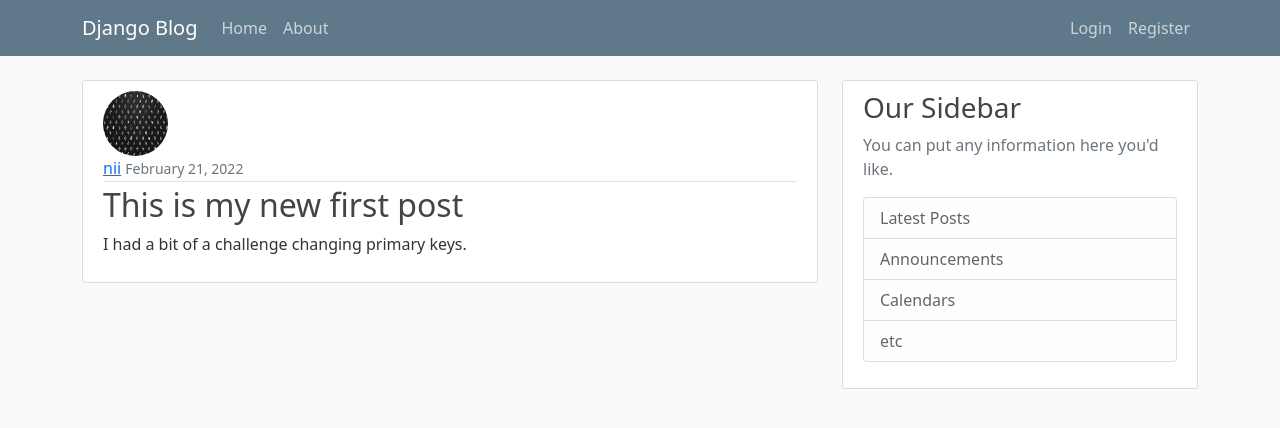
After one commit to Barleymal-t/Django-Project, a Django app: page /post/1/ in a window 1280 px wide. The commit adds this page. Shown: the top 428 px of the page. Run offline with Django 4.2, Linux system fonts and the light colour scheme; data comes from the database, SQL or seed files in the repository; both versions use the stored data as it was after the commit; parts of the project's set-up code (start-up, migrations or seed data) failed here and were passed over; some libraries are stand-ins or nearby versions.

Commit message:
implemented functionality allowing users to create, view, update, and delete posts using class based views

```diff
--- a/django_project/blog/models.py
+++ b/django_project/blog/models.py
@@ -3,6 +3,7 @@ from email.policy import default
 from django.db import models
 from django.utils import timezone
 from django.contrib.auth.models import User
+from django.urls import reverse
 
 class Post (models.Model):
     title = models.CharField(max_length=100)
@@ -12,3 +13,6 @@ class Post (models.Model):
 
     def __str__(self):
         return self.title
+
+    def get_absolute_url(self):
+        return reverse("post-detail", kwargs={"pk": self.pk})
--- a/django_project/blog/templates/blog/base.html
+++ b/django_project/blog/templates/blog/base.html
@@ -47,6 +47,7 @@
             <!-- Navbar Right Side -->
             <div class="navbar-nav">
               {% if user.is_authenticated %}
+              <a class="nav-item nav-link" href="{% url 'post-create' %}">New Post</a>
               <a class="nav-item nav-link" href="{% url 'profile' %}">Profile</a>
               <a class="nav-item nav-link" href="{% url 'logout' %}">Logout</a>
               {% else %}
--- a/django_project/blog/templates/blog/home.html
+++ b/django_project/blog/templates/blog/home.html
@@ -5,10 +5,10 @@
         <img src="{{ post.author.profile.image.url }}" alt="" class="rounded-circle article-img">
         <div class="media-body">
             <div class="article-metadata">
-                <a class="mr-2" href="#">{{ post.author }}</a>
+                <a class="mr-2" href="{% url 'profile' %}">{{ post.author }}</a>
                 <small class="text-muted">{{ post.date_posted | date:"F d, Y" }}</small>
             </div>
-            <h2><a class="article-title" href="#">{{ post.title }}</a></h2>
+            <h2><a class="article-title" href="{% url 'post-detail' post.id %}">{{ post.title }}</a></h2>
             <p class="article-content">{{ post.content }}</p>
         </div>
     </article>
--- /dev/null
+++ b/django_project/blog/templates/blog/post_detail.html
@@ -0,0 +1,20 @@
+{% extends 'blog/base.html' %}
+{% block content %}
+<article class="media content-section">
+    <img class="rounded-circle article-img" src="{{ object.author.profile.image.url }}" alt="" >
+    <div class="media-body">
+        <div class="article-metadata">
+            <a class="mr-2" href="{% url 'profile' %}">{{ object.author }}</a>
+            <small class="text-muted">{{ object.date_posted | date:"F d, Y" }}</small>
+            {% if object.author == user %}
+        <div>
+                <a class="btn btn-secondary btn-sm mt-1 mb-1" href="{% url 'post-update' object.id %}">Update</a>
+                <a class="btn btn-danger btn-sm mt-1 mb-1" href="{% url 'post-delete' object.id %}">Delete</a>
+            </div>
+            {% endif %}
+        </div>
+        <h2 class="article-title">{{ object.title }}</h2>
+        <p class="article-content">{{ object.content }}</p>
+    </div>
+</article>
+{% endblock content %}
--- a/django_project/blog/urls.py
+++ b/django_project/blog/urls.py
@@ -1,9 +1,13 @@
 from django.urls import path
-from .views import PostListview
+from .views import PostListView, PostDetailView,PostCreateView,PostUpdateView,PostDeleteView
 from . import views
 
 urlpatterns = [
-    path('', PostListview.as_view(), name ='blog-home'),
+    path('', PostListView.as_view(), name ='blog-home'),
+    path('post/<int:pk>/', PostDetailView.as_view(), name ='post-detail'),
+    path('post/new/', PostCreateView.as_view(), name ='post-create'),
+    path('post/<int:pk>/update/', PostUpdateView.as_view(), name ='post-update'),
+    path('post/<int:pk>/delete/', PostDeleteView.as_view(), name ='post-delete'),
     path('about/',views.about, name ='blog-about')
 ]
 
--- a/django_project/blog/views.py
+++ b/django_project/blog/views.py
@@ -1,7 +1,8 @@
 from re import template
 from django.shortcuts import render
+from django.contrib.auth.mixins import LoginRequiredMixin,UserPassesTestMixin
+from django.views.generic import ListView, DetailView,CreateView,UpdateView, DeleteView
 from .models import Post
-from django.views.generic import ListView
 # from django.http import HttpResponse
 # we no longer need to import HttpResponse since we're no longer using it
 
@@ -13,11 +14,47 @@ def home(request):
     }
     return render(request,'blog/home.html', context)
 
-class PostListview(ListView):
+class PostListView(ListView):
     model = Post
-    template_name ='blog/home.html'
+    template_name ='blog/home.html'     #<app>/<model>_<viewtype>.html is the default
     context_object_name = 'posts'
     ordering = ['-date_posted']
 
+class PostDetailView(DetailView):
+    model = Post
+
+class PostCreateView(LoginRequiredMixin, CreateView):
+    model = Post
+    fields =['title','content']
+
+    def form_valid(self,form):
+        form.instance.author=self.request.user
+        return super().form_valid(form)
+
+class PostUpdateView(LoginRequiredMixin,UserPassesTestMixin, UpdateView):
+    model = Post
+    fields =['title','content']
+
+    def form_valid(self,form):
+        form.instance.author=self.request.user
+        return super().form_valid(form)
+
+    def test_func(self):
+        # For UserPassesTestMixin
+        post = self.get_object()
+        if self.request.user == post.author:
+            return True
+        return False
+
+class PostDeleteView(LoginRequiredMixin,UserPassesTestMixin,DeleteView):
+    model = Post
+    success_url = '/'
+
+    def test_func(self):
+        post = self.get_object()
+        if self.request.user == post.author:
+            return True
+        return False
+
 def about(request):
     return render(request,'blog/about.html', {'title': 'About'})
--- a/django_project/django_project/settings.py
+++ b/django_project/django_project/settings.py
@@ -129,8 +129,8 @@ MEDIA_URL ='/media/'
 
 DEFAULT_AUTO_FIELD = 'django.db.models.BigAutoField'
 
-CRISPY_ALLOWED_TEMPLATE_PACKS = 'bootstrap5'
-CRISPY_TEMPLATE_PACK ='bootstrap5'
+# CRISPY_ALLOWED_TEMPLATE_PACKS = 'bootstrap5'
+CRISPY_TEMPLATE_PACK ='bootstrap4'
 
 LOGIN_REDIRECT_URL = 'blog-home'
 
```
Also changed, not shown: django_project/blog/templates/blog/post_confirm_delete.html (added, +18 -0 lines), django_project/blog/templates/blog/post_form.html (added, +18 -0 lines), django_project/db.sqlite3.
